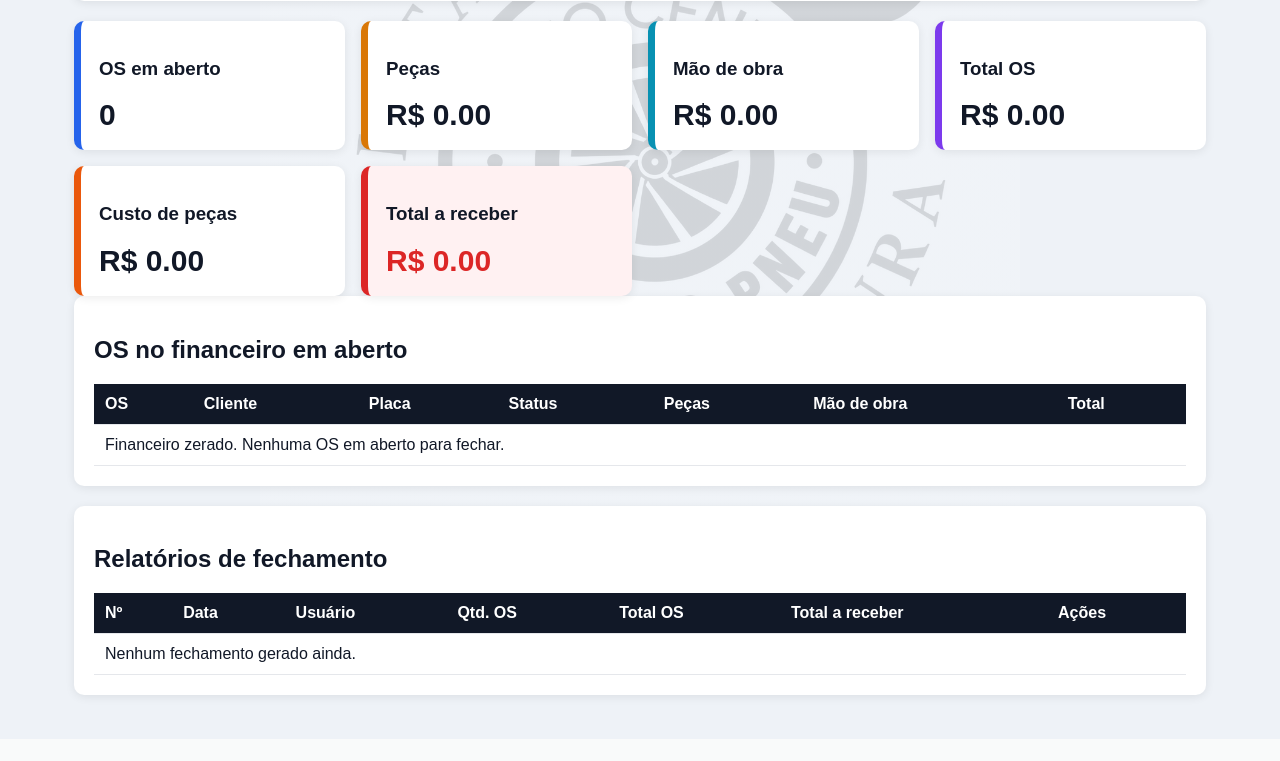
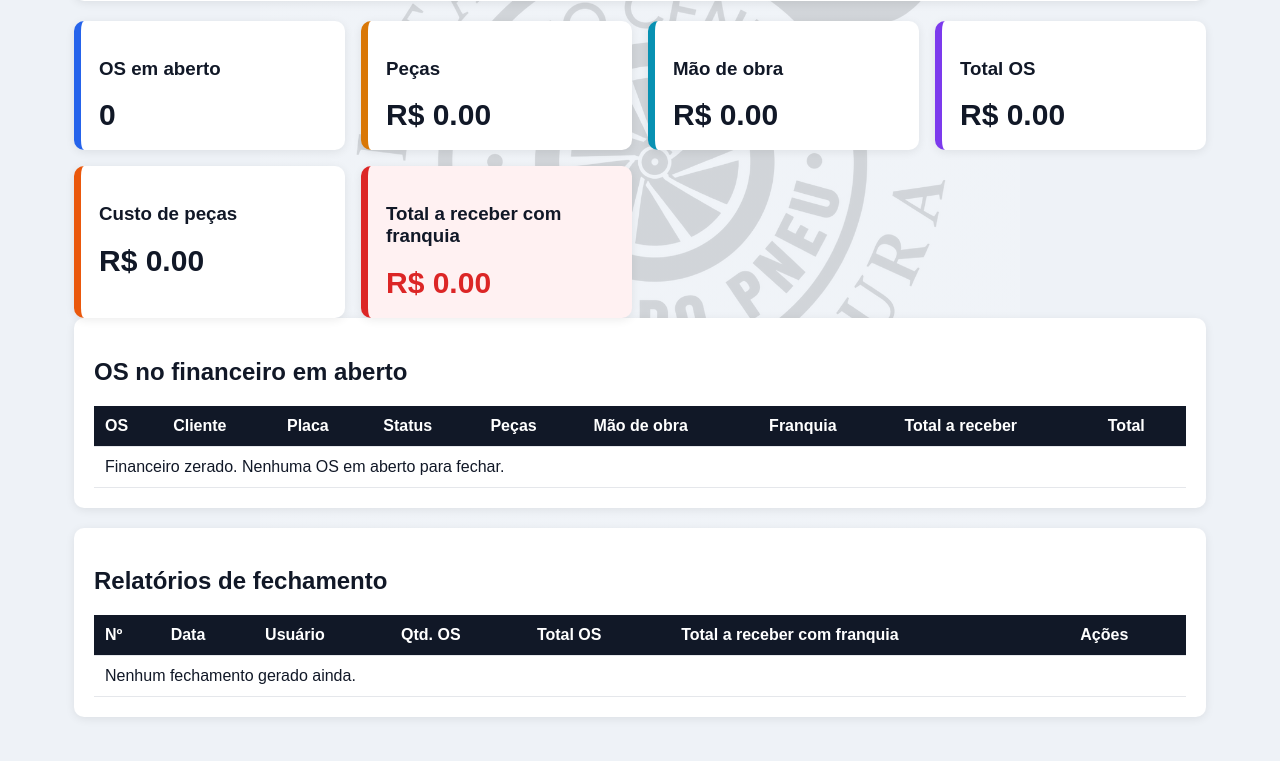
Before and after one commit to pontopneulatariaepintura-web/SistemaOS, a Flask app: page /financeiro in a window 1280 px wide. Shown: the part 351-1112 px from the top of the page. Before the commit the page ends 1054 px from the top, so only its background shows below. Run offline with Flask 3, Linux system fonts and the light colour scheme; the visitor is signed in with stand-in values (Sample User, id 1); data that the repository does not hold is empty.

Commit message:
Somar franquia no total a receber

```diff
--- a/app.py
+++ b/app.py
@@ -298,7 +298,7 @@ def financeiro():
         "custo_pecas": sum(item.custo_pecas or 0 for item in ordens),
         "orcamento": sum(item.orcamento or 0 for item in ordens),
         "franquia": sum(item.franquia or 0 for item in ordens),
-        "receber": sum(item.total_receber or 0 for item in ordens),
+        "receber": sum((item.total_receber or 0) + (item.franquia or 0) for item in ordens),
     }
     totais["total_os"] = totais["pecas"] + totais["mao_obra"]
     fechamentos = FechamentoFinanceiro.query.order_by(FechamentoFinanceiro.id.desc()).all()
@@ -321,7 +321,7 @@ def fechar_financeiro():
         total_custo_pecas=sum(item.custo_pecas or 0 for item in ordens),
         total_orcamento=sum(item.orcamento or 0 for item in ordens),
         total_franquia=sum(item.franquia or 0 for item in ordens),
-        total_receber=sum(item.total_receber or 0 for item in ordens),
+        total_receber=sum((item.total_receber or 0) + (item.franquia or 0) for item in ordens),
     )
     fechamento.total_os = fechamento.total_pecas + fechamento.total_mao_obra
     db.session.add(fechamento)
@@ -342,7 +342,7 @@ def fechar_financeiro():
                 custo_pecas=os_item.custo_pecas or 0,
                 orcamento=os_item.orcamento or 0,
                 franquia=os_item.franquia or 0,
-                total_receber=os_item.total_receber or 0,
+                total_receber=(os_item.total_receber or 0) + (os_item.franquia or 0),
             )
         )
         os_item.fechamento_id = fechamento.id
--- a/templates/financeiro.html
+++ b/templates/financeiro.html
@@ -19,13 +19,13 @@
     <div class="card metric-card metric-vistoria"><h3>M&atilde;o de obra</h3><div class="numero">R$ {{ "%.2f"|format(totais.mao_obra) }}</div></div>
     <div class="card metric-card metric-liberadas"><h3>Total OS</h3><div class="numero">R$ {{ "%.2f"|format(totais.total_os) }}</div></div>
     <div class="card metric-card metric-reparo"><h3>Custo de pe&ccedil;as</h3><div class="numero">R$ {{ "%.2f"|format(totais.custo_pecas) }}</div></div>
-    <div class="card metric-card metric-finalizadas"><h3>Total a receber</h3><div class="numero">R$ {{ "%.2f"|format(totais.receber) }}</div></div>
+    <div class="card metric-card metric-finalizadas"><h3>Total a receber com franquia</h3><div class="numero">R$ {{ "%.2f"|format(totais.receber) }}</div></div>
 </div>
 
 <div class="panel">
     <h2>OS no financeiro em aberto</h2>
     <table>
-        <thead><tr><th>OS</th><th>Cliente</th><th>Placa</th><th>Status</th><th>Pe&ccedil;as</th><th>M&atilde;o de obra</th><th>Total</th></tr></thead>
+        <thead><tr><th>OS</th><th>Cliente</th><th>Placa</th><th>Status</th><th>Pe&ccedil;as</th><th>M&atilde;o de obra</th><th>Franquia</th><th>Total a receber</th><th>Total</th></tr></thead>
         <tbody>
             {% for os in ordens %}
             <tr>
@@ -35,10 +35,12 @@
                 <td>{{ os.status }}</td>
                 <td>R$ {{ "%.2f"|format(os.valor_pecas or 0) }}</td>
                 <td>R$ {{ "%.2f"|format(os.valor_mao_obra or 0) }}</td>
+                <td>R$ {{ "%.2f"|format(os.franquia or 0) }}</td>
+                <td>R$ {{ "%.2f"|format((os.total_receber or 0) + (os.franquia or 0)) }}</td>
                 <td>R$ {{ "%.2f"|format((os.valor_pecas or 0) + (os.valor_mao_obra or 0)) }}</td>
             </tr>
             {% else %}
-            <tr><td colspan="7">Financeiro zerado. Nenhuma OS em aberto para fechar.</td></tr>
+            <tr><td colspan="9">Financeiro zerado. Nenhuma OS em aberto para fechar.</td></tr>
             {% endfor %}
         </tbody>
     </table>
@@ -47,7 +49,7 @@
 <div class="panel">
     <h2>Relat&oacute;rios de fechamento</h2>
     <table>
-        <thead><tr><th>N&ordm;</th><th>Data</th><th>Usu&aacute;rio</th><th>Qtd. OS</th><th>Total OS</th><th>Total a receber</th><th>A&ccedil;&otilde;es</th></tr></thead>
+        <thead><tr><th>N&ordm;</th><th>Data</th><th>Usu&aacute;rio</th><th>Qtd. OS</th><th>Total OS</th><th>Total a receber com franquia</th><th>A&ccedil;&otilde;es</th></tr></thead>
         <tbody>
             {% for fechamento in fechamentos %}
             <tr>
--- a/templates/relatorio_financeiro.html
+++ b/templates/relatorio_financeiro.html
@@ -64,14 +64,14 @@
             <div class="total-card"><span class="label">M&atilde;o de obra</span><strong>R$ {{ "%.2f"|format(fechamento.total_mao_obra or 0) }}</strong></div>
             <div class="total-card"><span class="label">Total OS</span><strong>R$ {{ "%.2f"|format(fechamento.total_os or 0) }}</strong></div>
             <div class="total-card"><span class="label">Custo pe&ccedil;as</span><strong>R$ {{ "%.2f"|format(fechamento.total_custo_pecas or 0) }}</strong></div>
-            <div class="total-card"><span class="label">Total a receber</span><strong>R$ {{ "%.2f"|format(fechamento.total_receber or 0) }}</strong></div>
+            <div class="total-card"><span class="label">Total a receber com franquia</span><strong>R$ {{ "%.2f"|format(fechamento.total_receber or 0) }}</strong></div>
             <div class="total-card"><span class="label">Or&ccedil;amento</span><strong>R$ {{ "%.2f"|format(fechamento.total_orcamento or 0) }}</strong></div>
             <div class="total-card"><span class="label">Franquia</span><strong>R$ {{ "%.2f"|format(fechamento.total_franquia or 0) }}</strong></div>
         </section>
 
         <h2>Ordens inclu&iacute;das</h2>
         <table>
-            <thead><tr><th>OS</th><th>Cliente</th><th>Placa</th><th>Seguradora</th><th>Status</th><th>Pe&ccedil;as</th><th>M&atilde;o de obra</th><th>Total</th><th>Total receber</th></tr></thead>
+            <thead><tr><th>OS</th><th>Cliente</th><th>Placa</th><th>Seguradora</th><th>Status</th><th>Pe&ccedil;as</th><th>M&atilde;o de obra</th><th>Total</th><th>Franquia</th><th>Total receber com franquia</th></tr></thead>
             <tbody>
                 {% for item in itens %}
                 <tr>
@@ -83,6 +83,7 @@
                     <td>R$ {{ "%.2f"|format(item.valor_pecas or 0) }}</td>
                     <td>R$ {{ "%.2f"|format(item.valor_mao_obra or 0) }}</td>
                     <td>R$ {{ "%.2f"|format((item.valor_pecas or 0) + (item.valor_mao_obra or 0)) }}</td>
+                    <td>R$ {{ "%.2f"|format(item.franquia or 0) }}</td>
                     <td>R$ {{ "%.2f"|format(item.total_receber or 0) }}</td>
                 </tr>
                 {% endfor %}
```
